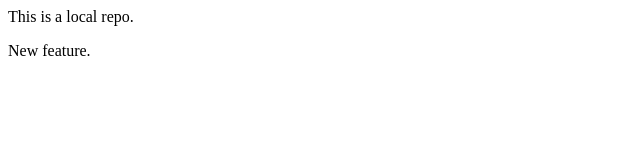
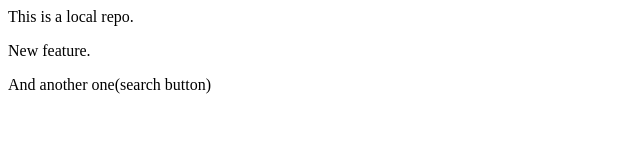
Before and after one commit to shafi456/localrepo, a plain HTML site: page index.html in a window 1280 px wide. Shown: the whole page, without its empty margins (0-640 px from the left). Drawn offline with Linux system fonts and the light colour scheme.

```diff
--- a/index.html
+++ b/index.html
@@ -1,2 +1,3 @@
 <p>This is a local repo.</p>
 <p>New feature.</p>
+<p>And another one(search button)</p>
```
